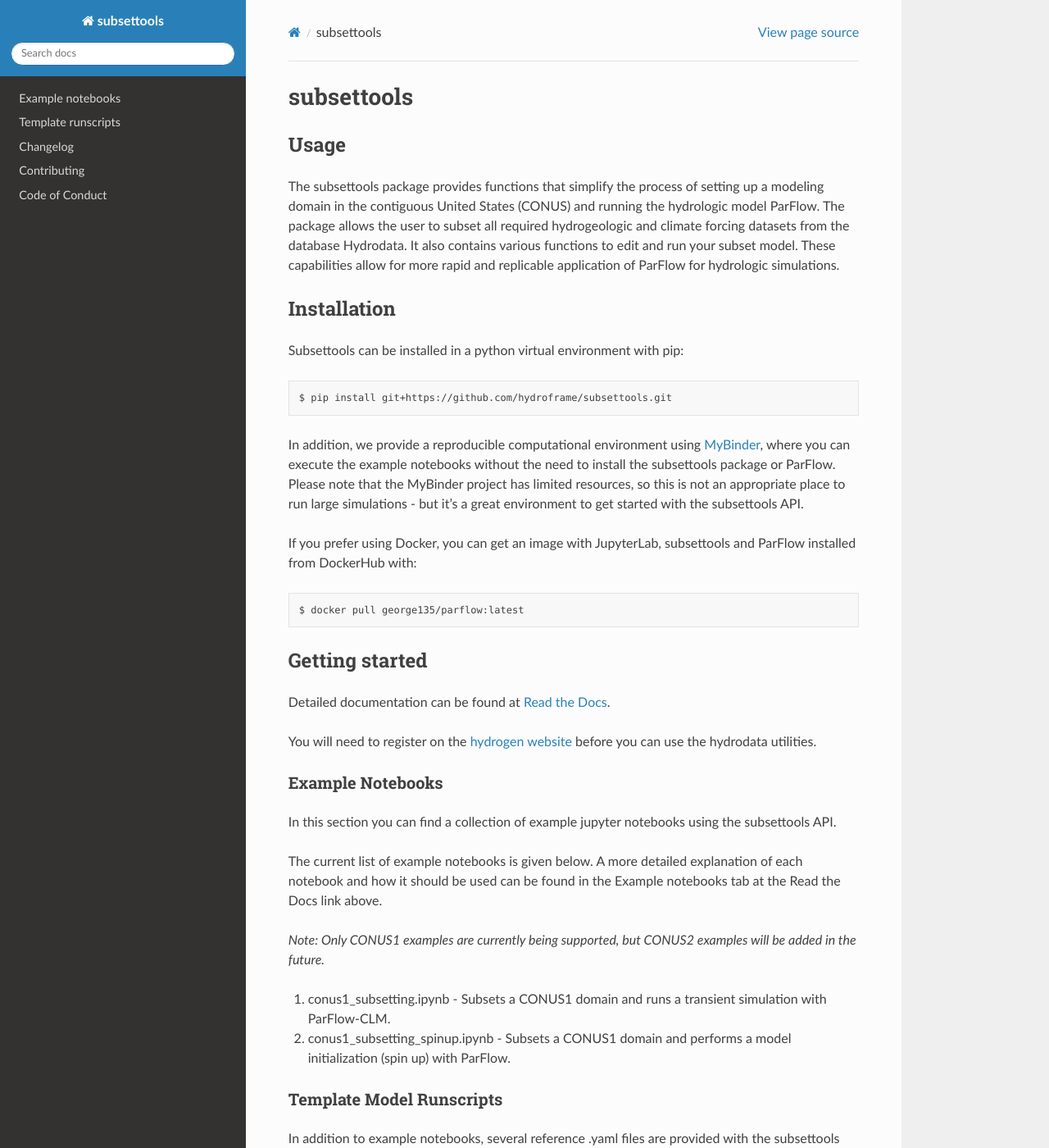
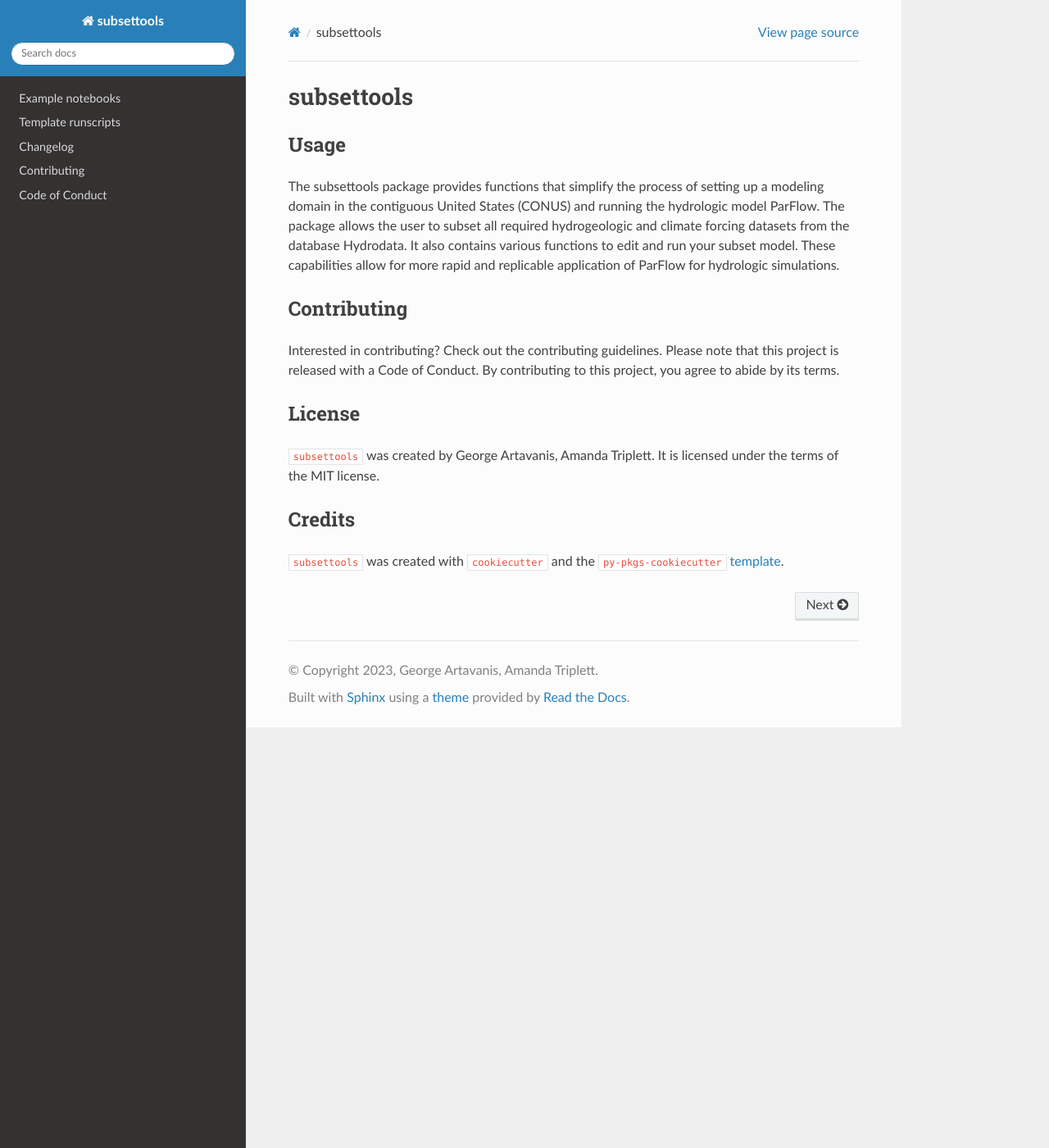
Before and after one commit to hydroframe/subsettools, a Sphinx documentation site: the page built from docs/index.md, in a window 1280 px wide and 1400 px high. Shown: the whole window at 82% size. Built offline with Sphinx 7.4.7 and the Read the Docs theme 2.0.0, drawn with Linux system fonts in a browser that asks for light colours; pages that are not in the unit, such as notebooks, are missing from menus; some of the changed lines change nothing that is shown; some of the changed text lies outside the part shown.

Commit message:
Update index.md

````diff
--- a/docs/index.md
+++ b/docs/index.md
@@ -1,5 +1,21 @@
-```{include} ../README.md
-```
+# subsettools
+
+## Usage
+
+The subsettools package provides functions that simplify the process of setting up a modeling domain in the contiguous United States (CONUS) and running the hydrologic model ParFlow. The package allows the user to subset all required hydrogeologic and climate forcing datasets from the database Hydrodata. It also contains various functions to edit and run your subset model. These capabilities allow for more rapid and replicable application of ParFlow for hydrologic simulations.
+
+## Contributing
+
+Interested in contributing? Check out the contributing guidelines. Please note that this project is released with a Code of Conduct. By contributing to this project, you agree to abide by its terms.
+
+## License
+
+`subsettools` was created by George Artavanis, Amanda Triplett. It is licensed under the terms of the MIT license.
+
+## Credits
+
+`subsettools` was created with [`cookiecutter`](https://cookiecutter.readthedocs.io/en/latest/) and the `py-pkgs-cookiecutter` [template](https://github.com/py-pkgs/py-pkgs-cookiecutter).
+
 
 ```{toctree}
 :maxdepth: 2
````
